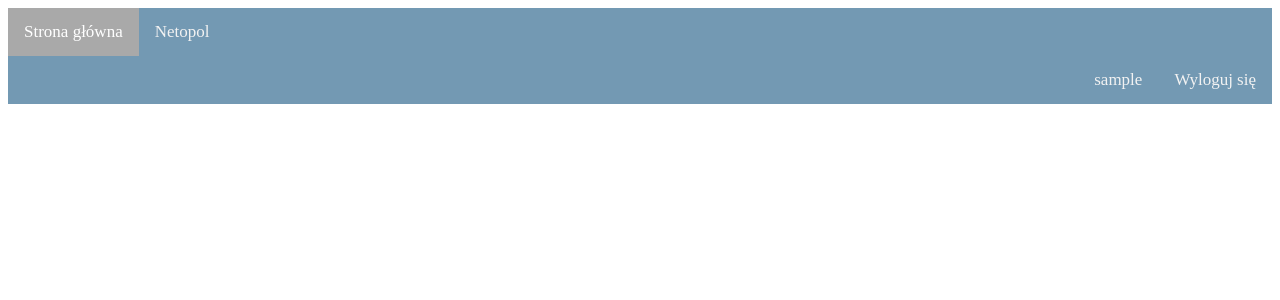
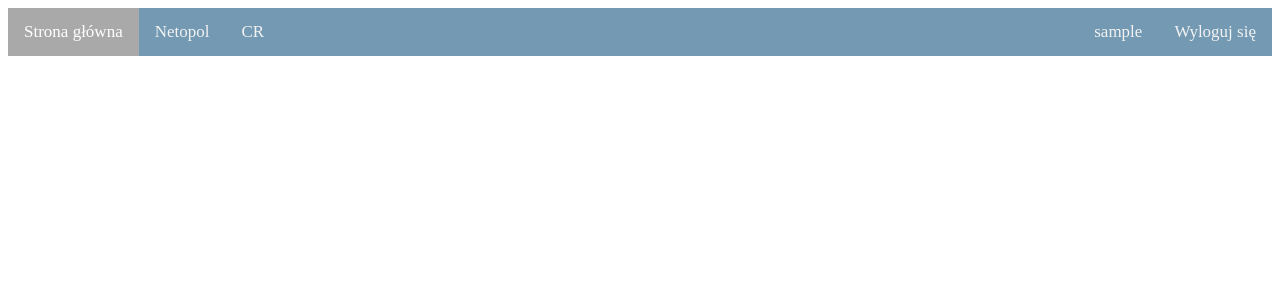
Before and after one commit to Kicend/stfu.waw.pl, a Flask app: template templates/dashboard.html in a window 1280 px wide. Shown: the top 300 px of the page. Run offline with Flask 2, Linux system fonts and the light colour scheme; the template is opened without the code that fills it, so the values that code supplies are empty; the visitor is signed in with stand-in values (Sample User, id 1); data comes from the database, SQL or seed files in the repository; parts of the project's set-up code (start-up, migrations or seed data) failed here and were passed over.

Commit message:
Add new classes by div direction

```diff
--- a/templates/dashboard.html
+++ b/templates/dashboard.html
@@ -6,11 +6,12 @@
     <title>stfu.waw.pl | Panel główny</title>
 </head>
 <body>
-    <div id="nav_index" class="nav">
+    <div id="nav_index" class="nav nav_left">
         <a href="#nav_index" class="active">Strona główna</a>
         <a href="{{ url_for('routes.netopol_lobby') }}">Netopol</a>
+        <a href="{{ url_for('routes.central_registry') }}">CR</a>
     </div>
-    <div id="user_panel" class="nav">
+    <div id="user_panel" class="nav nav_right">
         <div id="user_div_content">
             <a class="right-side" href="">{{ current_user.username }}</a>
             <a class="right-side" href="{{ url_for('routes.logout') }}">Wyloguj się</a>
```
